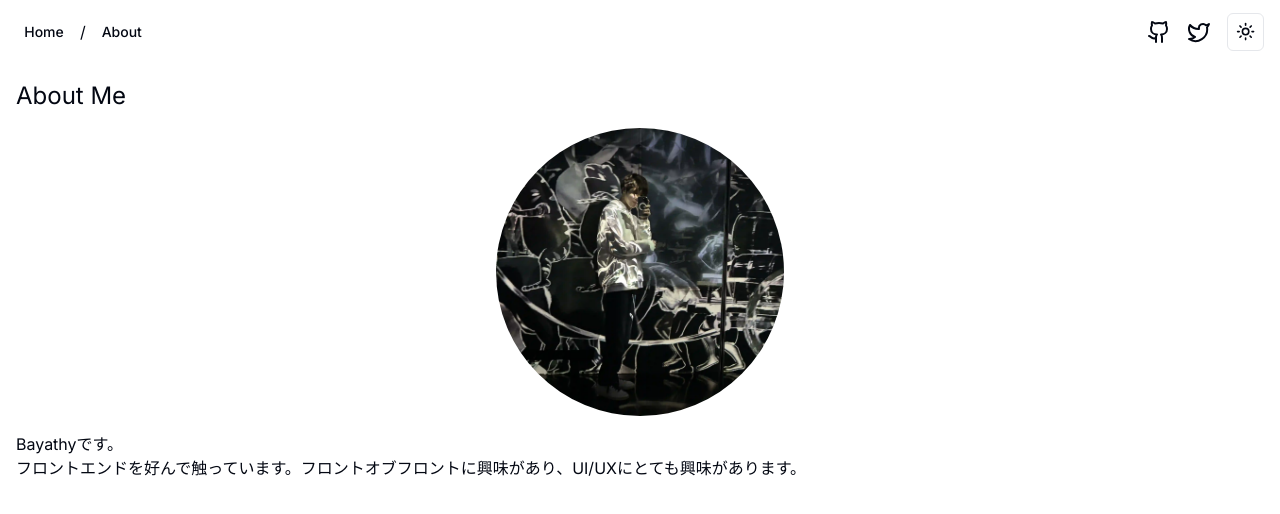
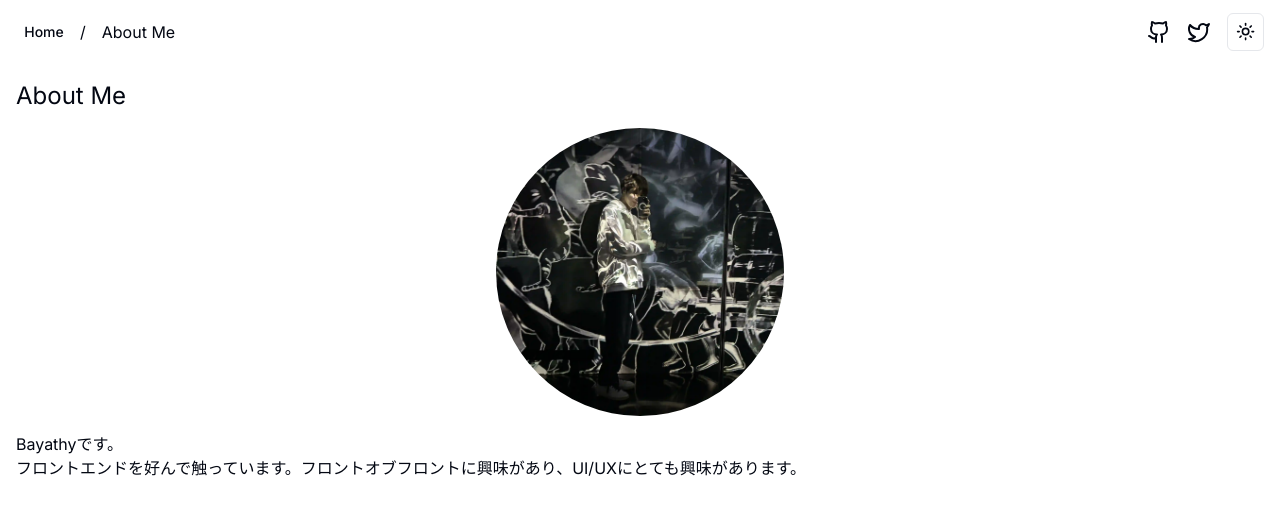
Before and after one commit to Bayathy/blog, a Next.js app: page /aboutme in a window 1280 px wide. Shown: the top 514 px of the page. Built offline with nearby package versions, Linux system fonts and the light colour scheme.

Commit message:
feat: 🚀 スタイリングの更新

```diff
--- a/src/app/posts/[id]/page.tsx
+++ b/src/app/posts/[id]/page.tsx
@@ -20,7 +20,7 @@ async function Post({ params }: { params: { id: string } }) {
   const date = new Date(data.createdAt).toLocaleDateString()
   return (
     <article className="mt-8 flex flex-col gap-4">
-      <h1 className="text-4xl">{data.title}</h1>
+      <h1 className="text-2xl">{data.title}</h1>
       <p>
         投稿日：
         {date}
--- a/src/components/Header/header.tsx
+++ b/src/components/Header/header.tsx
@@ -23,9 +23,9 @@ export const Header: FC = () => {
               <PaginationItem>
                 /
               </PaginationItem>
-              <PaginationLink href="/about">
-                About
-              </PaginationLink>
+              <PaginationItem>
+                About Me
+              </PaginationItem>
             </>
           )}
 
@@ -34,9 +34,9 @@ export const Header: FC = () => {
               <PaginationItem>
                 /
               </PaginationItem>
-              <PaginationLink href="/works">
+              <PaginationItem>
                 Works
-              </PaginationLink>
+              </PaginationItem>
             </>
           )}
 
@@ -45,9 +45,9 @@ export const Header: FC = () => {
               <PaginationItem>
                 /
               </PaginationItem>
-              <PaginationLink href="/posts">
+              <PaginationItem>
                 Posts
-              </PaginationLink>
+              </PaginationItem>
             </>
           )}
 
```
